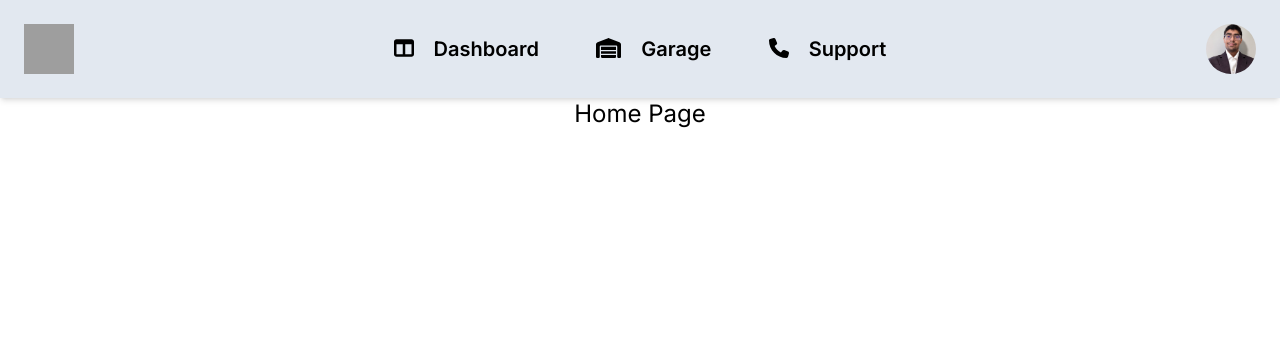
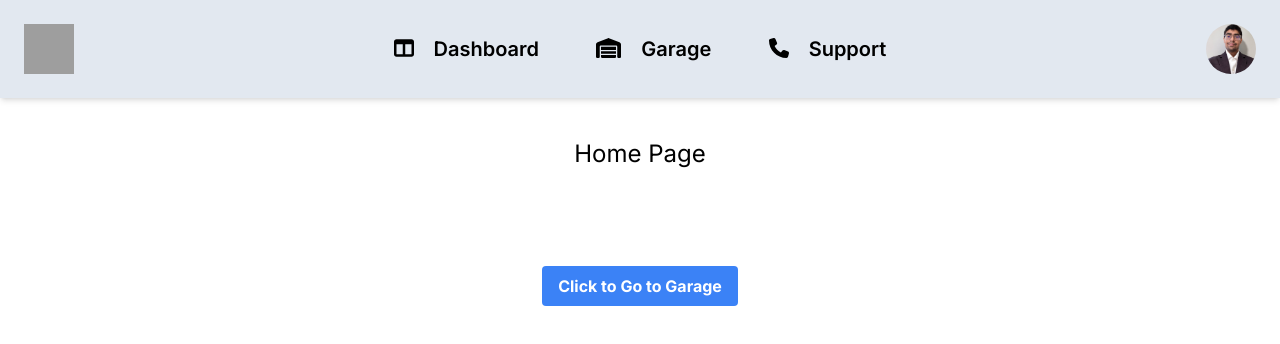
Before and after one commit to Raamzeez/cardash, a Next.js app: page / in a window 1280 px wide. Shown: the top 344 px of the page. Built offline with nearby package versions, Linux system fonts and the light colour scheme; grey boxes are pictures that could not be loaded.

Commit message:
Added button to go to garage in home page

```diff
--- a/app/page.tsx
+++ b/app/page.tsx
@@ -3,11 +3,15 @@ import Navbar from "@/components/Navbar";
 import Overview from "@/components/Overview";
 import TirePressureCard from "@/components/InfoCard";
 import Image from "next/image";
+import Link from "next/link";
 
 export default function Home() {
   return (
     <main className="flex flex-col items-center">
-      <p className="text-2xl">Home Page</p>
+      <p className="text-2xl mt-10">Home Page</p>
+      <button className="mt-24 bg-blue-500 hover:bg-blue-700 text-white font-bold py-2 px-4 rounded">
+        <Link href={`/garage`}>Click to Go to Garage</Link>
+      </button>
     </main>
   );
 }
```
